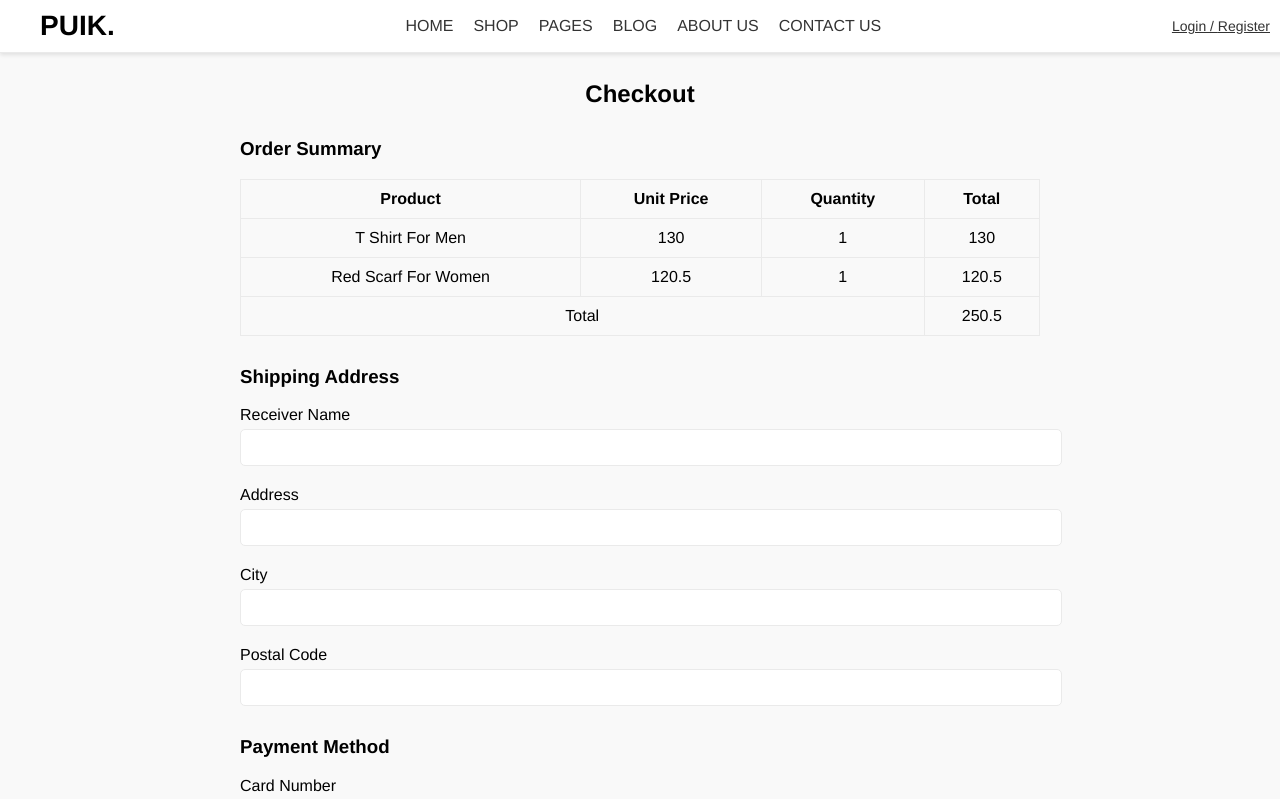
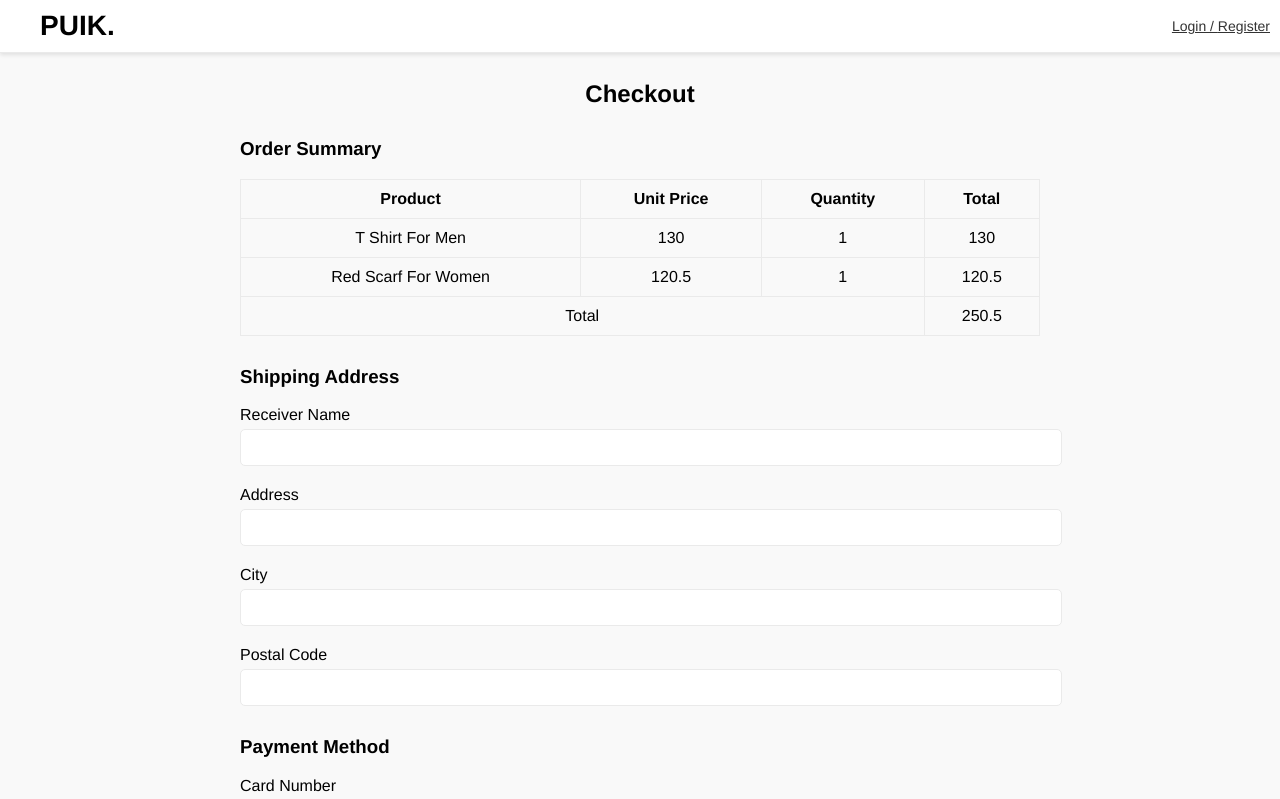
Before and after one commit to lollipop6370/project-store, a Vue app in the folder store_vue/: page /checkout in a window 1280 px wide. Shown: the top 799 px of the page. Built offline with nearby package versions, Linux system fonts and the light colour scheme.

Commit message:
頁面微調、程式排版

```diff
--- a/store_vue/src/components/NavBar.vue
+++ b/store_vue/src/components/NavBar.vue
@@ -5,16 +5,6 @@
       <div class="logo">
         <a href="/">PUIK.</a>
       </div>
-
-      <!-- 中間導航鏈接 -->
-      <nav class="nav-menu">
-        <router-link to="/" class="nav-item">HOME</router-link>
-        <router-link to="/shop" class="nav-item">SHOP</router-link>
-        <router-link to="/pages" class="nav-item">PAGES</router-link>
-        <router-link to="/blog" class="nav-item">BLOG</router-link>
-        <router-link to="/about" class="nav-item">ABOUT US</router-link>
-        <router-link to="/contact" class="nav-item">CONTACT US</router-link>
-      </nav>
 
       <!-- 右側登錄和圖標 -->
       <div class="nav-icons">
@@ -68,8 +58,6 @@ const orderClick = async () => {
     }
     router.push({name:"order"});
   };
-
-
 </script>
 
 <style scoped>
@@ -101,11 +89,6 @@ const orderClick = async () => {
     font-weight: bold;
     color: black;
     text-decoration: none;
-}
-
-.nav-menu {
-  display: flex;
-  gap: 20px;
   }
 
   .nav-item {
--- a/store_vue/src/page/Register.vue
+++ b/store_vue/src/page/Register.vue
@@ -153,6 +153,4 @@
   .register-button:hover {
     background-color: darkorange;
   }
-
-
 </style>
--- a/store_vue/src/page/backend/BEHome.vue
+++ b/store_vue/src/page/backend/BEHome.vue
@@ -6,11 +6,11 @@
 </script>
 
 <style scoped>
-.welcome {
+  .welcome {
     display: flex;
     font-size: 60px;
     position: absolute;
     left: 600px;
     top: 200px;
-}
+  }
 </style>
```
Also changed, not shown: store_vue/src/page/Login.vue (+5 -5 lines), store_vue/src/views/HomeView.vue (deleted, +0 -10 lines), store_vue/src/page/backend/BEProduct.vue (indentation only), store_vue/src/page/backend/BEUser.vue (indentation only). Lines whose indentation alone changed are shown as unchanged.
